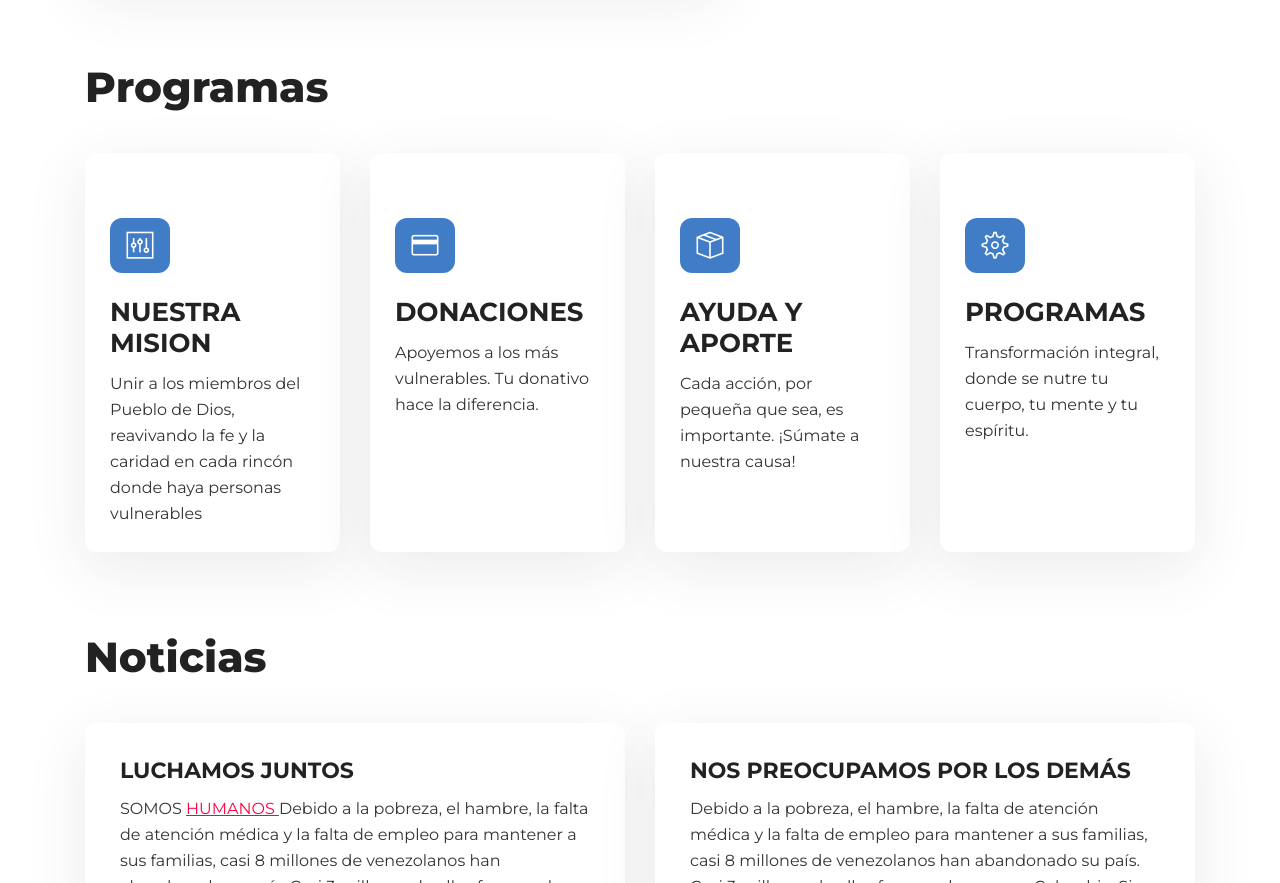
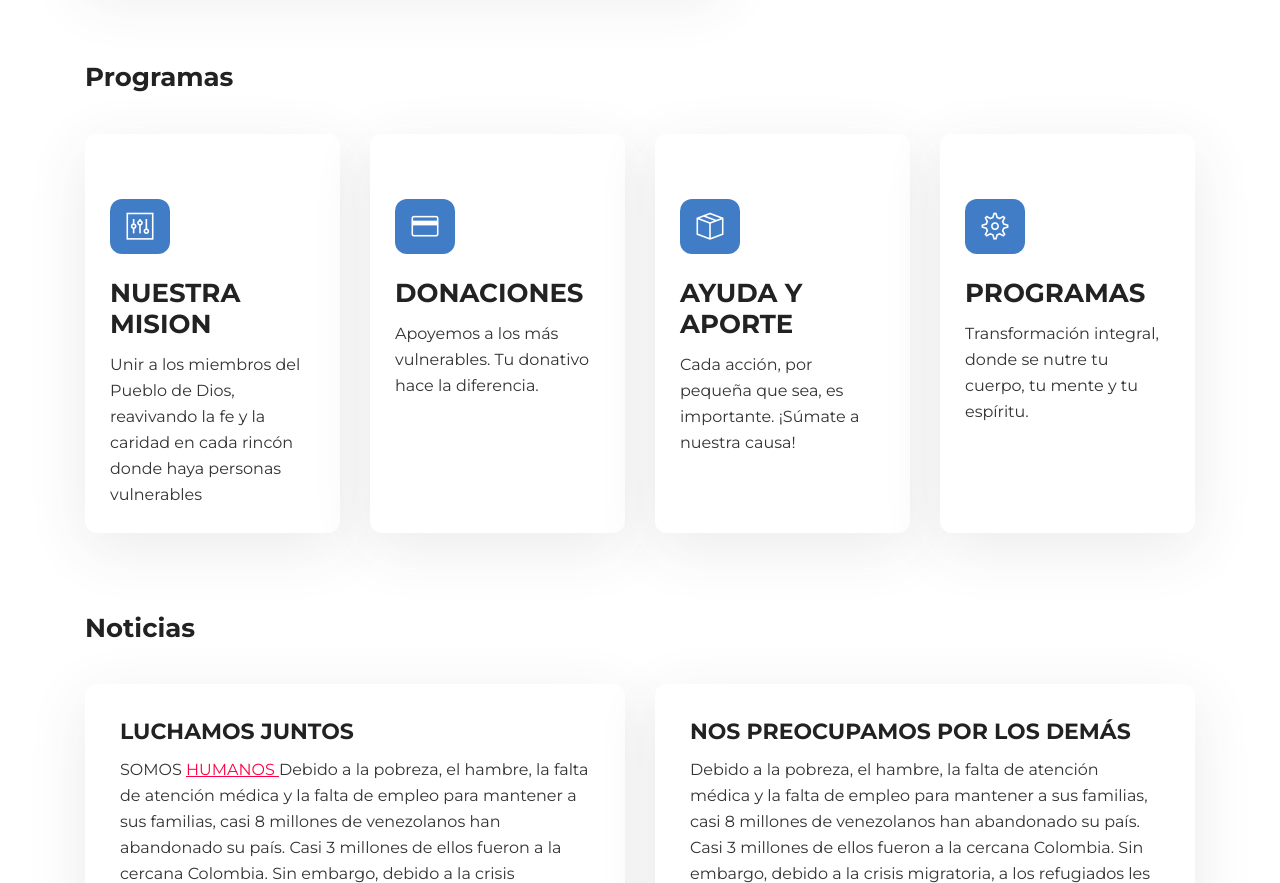
Before and after one commit to fundacionsanvicentepallotti/2fundacionsanvicentepallotti.github.io, a plain HTML site: page index.html in a window 1280 px wide. Shown: the part 558-1441 px from the top of the page. Drawn offline with Linux system fonts and the light colour scheme.

Commit message:
cambio-de-titulo-tamao
cambio-de-titulo-tamaño

```diff
--- a/index.html
+++ b/index.html
@@ -87,7 +87,7 @@
 <!-- topics -->
 <section class="section pb-0">
    <div class="container">
-      <h2 class="section-title">Programas</h2>
+      <h4 class="section-title">Programas</h4>
       <div class="columns is-multiline">
          <!-- topic -->
          <div class="column is-3-widescreen is-4-desktop is-6-tablet">
@@ -141,7 +141,7 @@
 <!-- faq -->
 <section class="section pb-0">
    <div class="container">
-      <h2 class="section-title">Noticias</h2>
+      <h4 class="section-title">Noticias</h4>
       <div class="columns masonry-wrapper">
          <!-- faq item -->
          <div class="column is-6-desktop">
```
